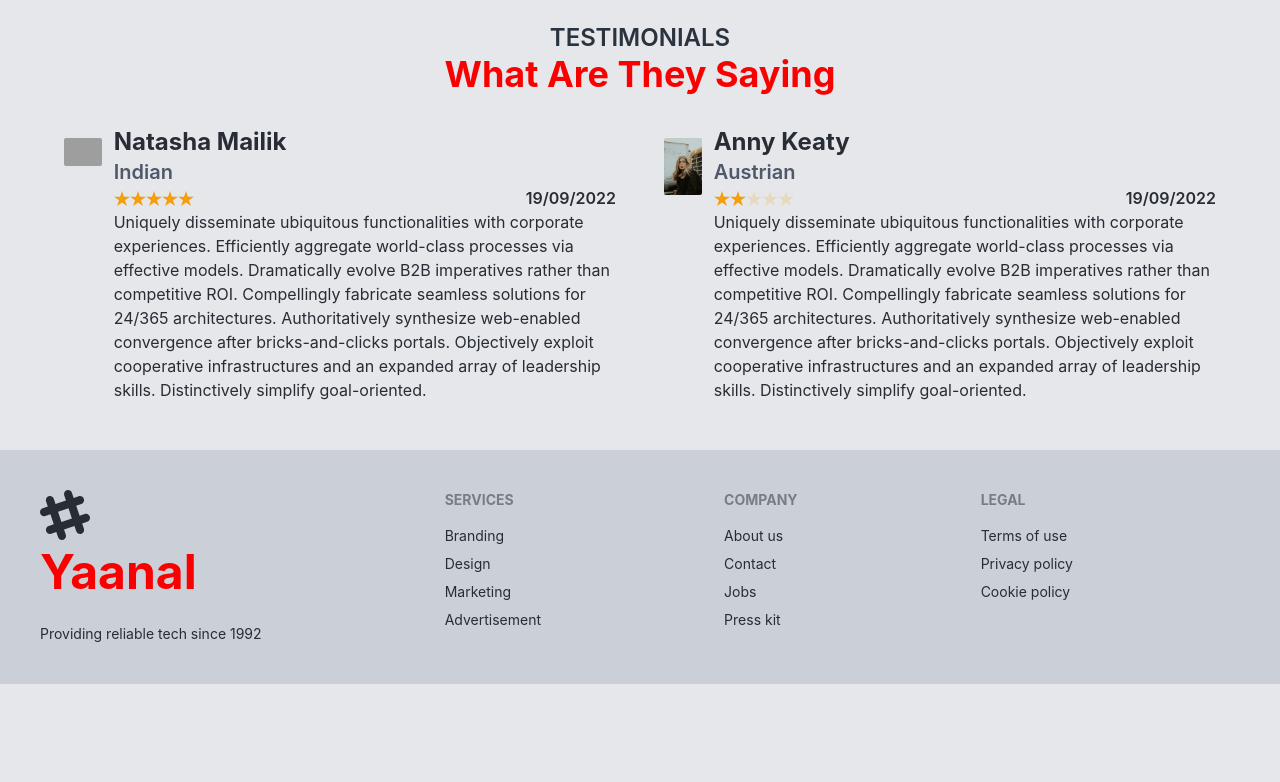
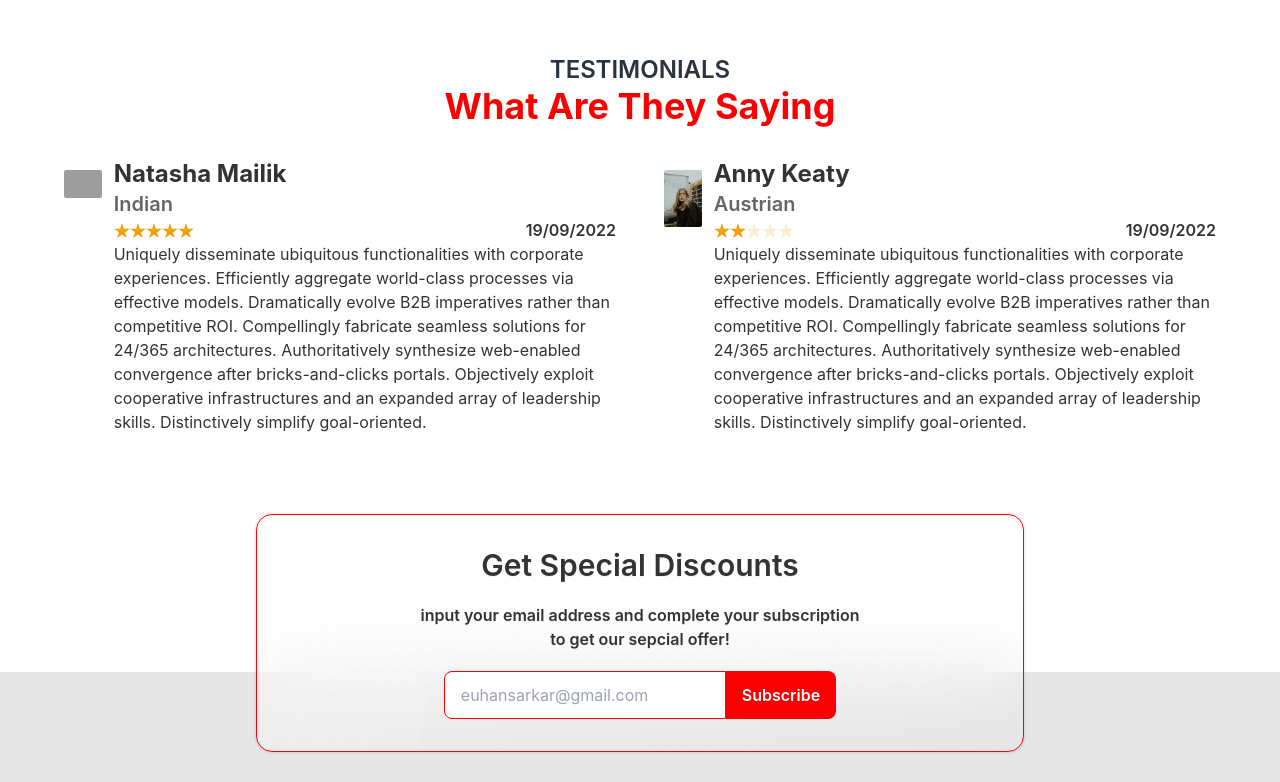
Before and after one commit to euhansarkar/yaanal-client, a React (Create React App) app: page / in a window 1280 px wide. Shown: the part 3340-4122 px from the top of the page. Before the commit the page ends 4024 px from the top, so only its background shows below. Built offline with nearby package versions, Linux system fonts and the light colour scheme; grey boxes are pictures that could not be loaded.

Commit message:
discount section completed

```diff
--- a/src/Components/Footer/Footer.jsx
+++ b/src/Components/Footer/Footer.jsx
@@ -2,7 +2,7 @@ import React from "react";
 
 const Footer = () => {
   return (
-    <footer className="footer p-10 bg-base-200 text-base-content">
+    <footer className="footer pt-28 p-10 bg-base-200 text-base-content">
       <div>
         <svg
           width="50"
--- a/src/Pages/Home/Home/Home.jsx
+++ b/src/Pages/Home/Home/Home.jsx
@@ -5,6 +5,7 @@ import FeaturedFoods from '../FeaturedFoods/FeaturedFoods';
 import PopularFoods from '../PopularFoods/PopularFoods';
 import MobileApp from '../MobileApp/MobileApp';
 import Testimonials from '../Testimonials/Testimonials';
+import SpecialDIscounts from '../SpecialDiscounts/SpecialDIscounts';
 
 const Home = () => {
     return (
@@ -15,6 +16,7 @@ const Home = () => {
             <PopularFoods></PopularFoods>
             <MobileApp></MobileApp>
             <Testimonials></Testimonials>
+            <SpecialDIscounts></SpecialDIscounts>
         </div>
     );
 };
--- a/src/Pages/Home/SpecialDiscounts/SpecialDIscounts.jsx
+++ b/src/Pages/Home/SpecialDiscounts/SpecialDIscounts.jsx
@@ -1,11 +1,33 @@
-import React from 'react';
+import React from "react";
 
 const SpecialDIscounts = () => {
-    return (
-        <div>
-
+  return (
+    <div className="card -mb-20 w-11/12 md:w-3/5  glass mx-auto border border-primary border-solid hover:border-accent">
+      <div className="card-body items-center ">
+        <h2 className="card-title font-semibold text-3xl capitalize">
+          get special discounts
+        </h2>
+        <p className="font-semibold text-center my-3">
+          input your email address and complete your subscription <br /> to get
+          our sepcial offer!
+        </p>
+        <div className="card-actions justify-end">
+          <div className="form-control">
+            <label className="input-group">
+              <input
+                type="text"
+                placeholder="euhansarkar@gmail.com"
+                className="input focus:outline-none border-primary input-bordered"
+              />
+              <span className="bg-primary font-semibold text-white">
+                Subscribe
+              </span>
+            </label>
+          </div>
         </div>
-    );
+      </div>
+    </div>
+  );
 };
 
 export default SpecialDIscounts;
--- a/src/Pages/Home/Testimonials/SingleTestimonial/SingleTestimonital.jsx
+++ b/src/Pages/Home/Testimonials/SingleTestimonial/SingleTestimonital.jsx
@@ -4,8 +4,8 @@ import user2 from "../../../../Assets/Images/user2.jpg";
 
 const SingleTestimonital = () => {
   return (
-    <div className="flex justify-center my-8 mx-16 gap-12">
-      <div className="flex w-1/2 justify-center gap-3">
+    <div className="flex flex-col md:flex-row justify-center my-8 mx-16 gap-12">
+      <div className="flex flex-col md:flex-row w-full md:w-1/2 justify-center gap-3">
         <div className="w-1/2">
           <img src={user1} className="w-12 rounded-sm mt-3" alt="" />
         </div>
@@ -43,7 +43,7 @@ const SingleTestimonital = () => {
           </div>
         </div>
       </div>
-      <div className="flex w-1/2 justify-center gap-3">
+      <div className="flex w-full flex-col md:flex-row md:w-1/2 justify-center gap-3">
         <div className="w-1/2">
           <img src={user2} className="w-12 rounded-sm mt-3" alt="" />
         </div>
--- a/src/Pages/Home/Testimonials/Testimonials.jsx
+++ b/src/Pages/Home/Testimonials/Testimonials.jsx
@@ -3,7 +3,7 @@ import SingleTestimonital from './SingleTestimonial/SingleTestimonital';
 
 const Testimonials = () => {
     return (
-        <div className='my-12'>
+        <div className='my-20'>
             <h3 className='text-2xl font-semibold text-secondary text-center uppercase'>testimonials</h3>
             <h2 className='font-bold text-4xl text-center capitalize text-primary'>what are they saying</h2>
             <SingleTestimonital></SingleTestimonital>
--- a/tailwind.config.js
+++ b/tailwind.config.js
@@ -12,7 +12,7 @@ module.exports = {
 
           neutral: "#191D24",
 
-          "base-100": "#e5e7eb",
+          "base-100": "#fff",
 
           info: "#3ABFF8",
 
```
